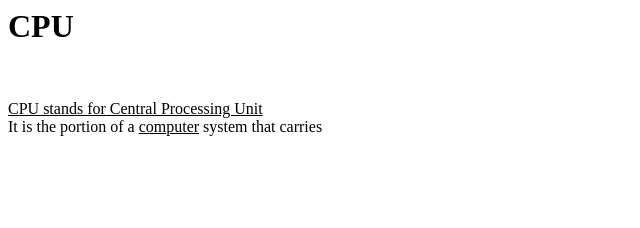
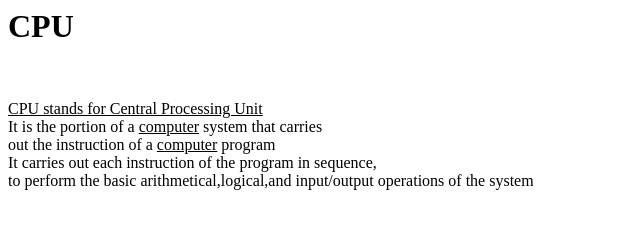
Before and after one commit to iamneo-production/edafcabdecebcdaadaeccdfffebaeceaec, a plain HTML site: page public/index.html in a window 1280 px wide. Shown: the whole page, without its empty margins (0-640 px from the left). Drawn offline with Linux system fonts and the light colour scheme.

Commit message:
Backup Commit

```diff
--- a/public/index.html
+++ b/public/index.html
@@ -3,7 +3,10 @@
         <h1>CPU</h1><br>
         <p>
             <u>CPU stands for Central Processing Unit </u><br>
-            It is the portion of a <u>computer</u> system that carries
+            It is the portion of a <u>computer</u> system that carries<br>
+            out the instruction of a <u>computer</u> program<br>
+            It carries out each instruction of the program in sequence,<br>
+            to perform the basic arithmetical,logical,and input/output operations of the system
         </p>
     </body>
 </html>
```
